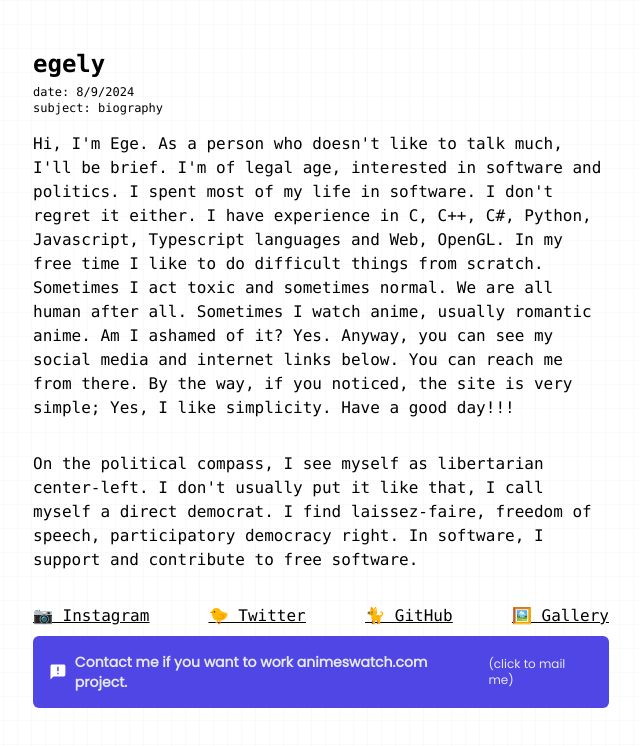
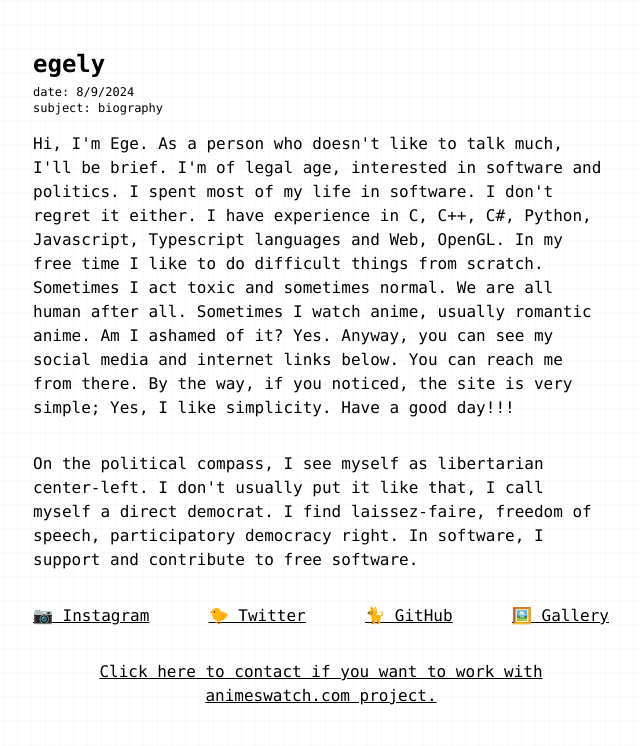
Before and after one commit to egely1337/egely1337-com, a Next.js app: page / in a window 1280 px wide. Shown: the top 746 px of the page, without its empty margins (319-959 px from the left). Built offline with nearby package versions, Linux system fonts and the light colour scheme; a web font is replaced by a local one.

Commit message:
changed click here to

```diff
--- a/src/components/info.tsx
+++ b/src/components/info.tsx
@@ -8,10 +8,8 @@ export default function InfoBox(props: {
     href: string
 }) {
     return(
-        <Link href={props.href} className='flex gap-2 sm:p-4 p-2 bg-indigo-600 hover:bg-indigo-700 duration-100 mt-2 items-center rounded-md'>
-            <MdAnnouncement className='text-white text-gray-200' size={18}/>
-            <span className='font-poppins sm:text-sm text-xs font-bold text-gray-200'>{props.text}</span>
-            <span className='text-xs text-gray-200 font-poppins'>{"(click to mail me)"}</span>
+        <Link href={props.href} className='justify-center flex underline gap-2 mt-8 text-center items-center'>
+            <span className='font-mono'>{props.text}</span>
         </Link>
     )
 }
--- a/src/pages/index.tsx
+++ b/src/pages/index.tsx
@@ -47,7 +47,7 @@ export default function Page() {
 
                     <InfoBox
                         href="mailto:contact@egely.me"
-                        text="Contact me if you want to work animeswatch.com project."
+                        text="Click here to contact if you want to work with animeswatch.com project."
                     />
 
 
```
